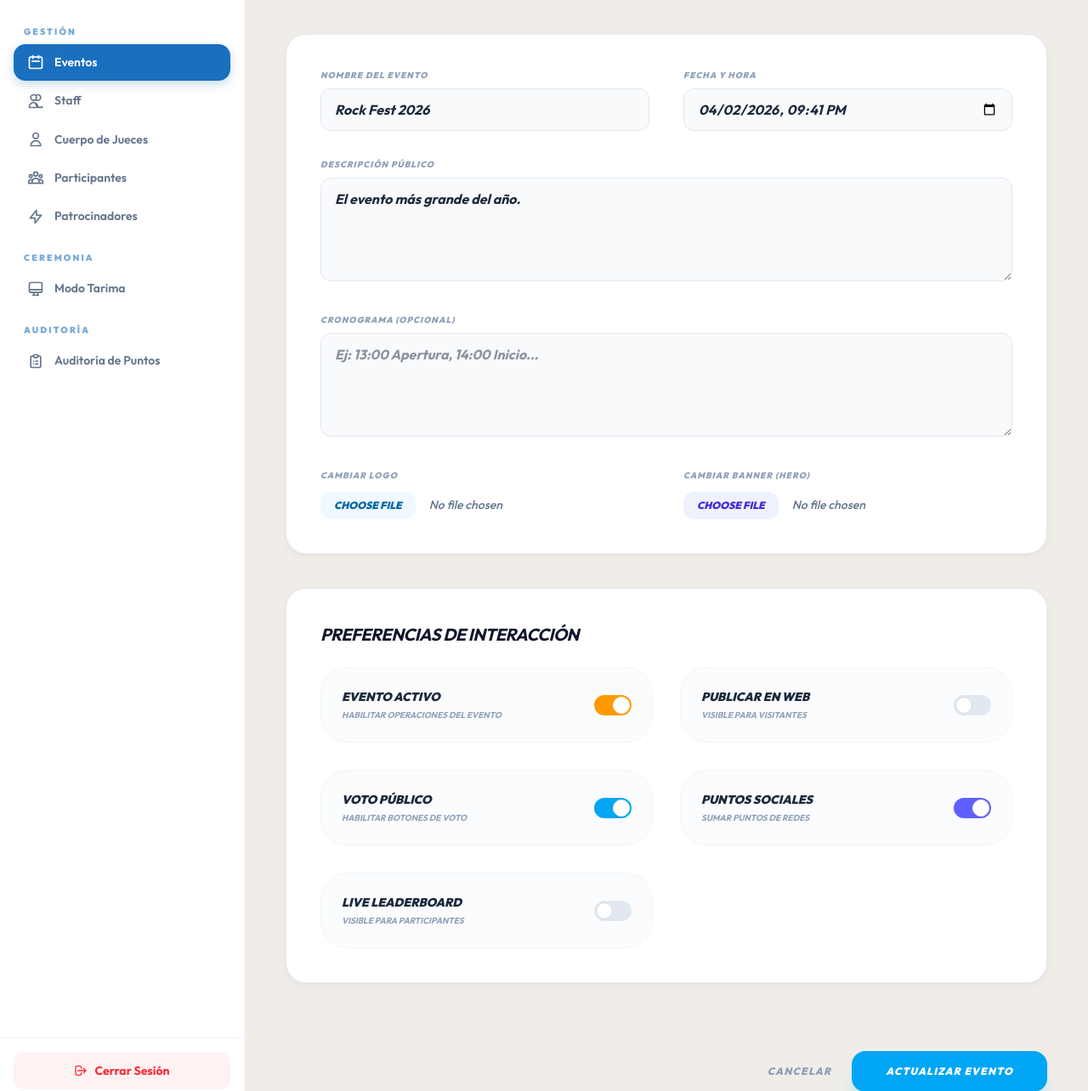
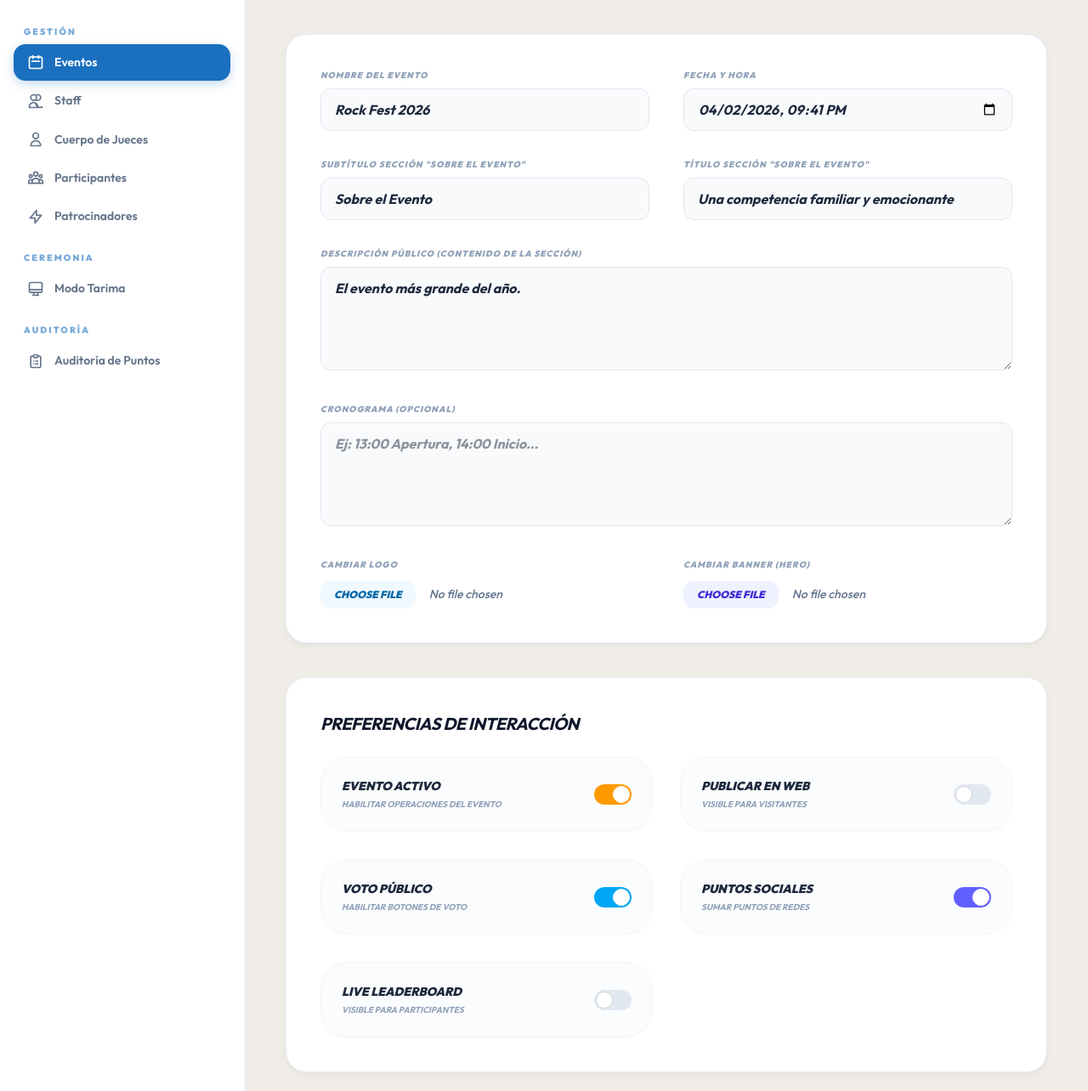
Before and after one commit to jcastillo0940/eventossc, a Laravel app: page /admin/events/1/edit in a window 1280 px wide. Shown: the part 180-1464 px from the top of the page at 85% size. Run offline with Laravel 12, Linux system fonts and the light colour scheme; a user stored in the database is signed in; data comes from the database, SQL or seed files in the repository; style sheets or scripts are compiled from the project's sources; some libraries are stand-ins or nearby versions.

Commit message:
Landing tipo de evento

```diff
--- a/app/Http/Controllers/AdminEventController.php
+++ b/app/Http/Controllers/AdminEventController.php
@@ -58,6 +58,8 @@ class AdminEventController extends Controller
             'enable_public_vote' => $request->has('enable_public_vote') ? 'true' : 'false',
             'enable_social_points' => $request->has('enable_social_points') ? 'true' : 'false',
             'event_schedule' => $request->input('event_schedule') ?? '',
+            'about_subtitle' => $request->input('about_subtitle') ?? 'Sobre el Evento',
+            'about_title' => $request->input('about_title') ?? 'Una competencia familiar y emocionante',
         ];
 
         foreach ($settings as $key => $value) {
@@ -111,6 +113,8 @@ class AdminEventController extends Controller
             'enable_public_vote' => $request->has('enable_public_vote') ? 'true' : 'false',
             'enable_social_points' => $request->has('enable_social_points') ? 'true' : 'false',
             'event_schedule' => $request->input('event_schedule') ?? '',
+            'about_subtitle' => $request->input('about_subtitle') ?? 'Sobre el Evento',
+            'about_title' => $request->input('about_title') ?? 'Una competencia familiar y emocionante',
         ];
 
         foreach ($settings as $key => $value) {
--- a/resources/views/admin/events/edit.blade.php
+++ b/resources/views/admin/events/edit.blade.php
@@ -25,9 +25,20 @@
                 </div>
             </div>
 
+            <div class="grid grid-cols-1 md:grid-cols-2 gap-10">
+                <div class="space-y-2">
+                    <label class="text-[10px] font-black uppercase text-slate-400 tracking-widest block">Subtítulo Sección "Sobre el Evento"</label>
+                    <input type="text" name="about_subtitle" value="{{ old('about_subtitle', $event->getSetting('about_subtitle', 'Sobre el Evento')) }}" class="w-full bg-slate-50 border border-slate-200 rounded-xl px-4 py-3 font-bold text-slate-800 focus:outline-none focus:ring-2 focus:ring-sky-500 transition-all">
+                </div>
+                <div class="space-y-2">
+                    <label class="text-[10px] font-black uppercase text-slate-400 tracking-widest block">Título Sección "Sobre el Evento"</label>
+                    <input type="text" name="about_title" value="{{ old('about_title', $event->getSetting('about_title', 'Una competencia familiar y emocionante')) }}" class="w-full bg-slate-50 border border-slate-200 rounded-xl px-4 py-3 font-bold text-slate-800 focus:outline-none focus:ring-2 focus:ring-sky-500 transition-all">
+                </div>
+            </div>
+
             <div class="space-y-2">
-                <label class="text-[10px] font-black uppercase text-slate-400 tracking-widest block">Descripción Público</label>
-                <textarea name="description" rows="4" class="w-full bg-slate-50 border border-slate-200 rounded-xl px-4 py-3 font-bold text-slate-800 focus:outline-none focus:ring-2 focus:ring-sky-500 transition-all">{{ $event->description }}</textarea>
+                <label class="text-[10px] font-black uppercase text-slate-400 tracking-widest block">Descripción Público (Contenido de la Sección)</label>
+                <textarea name="description" rows="4" class="w-full bg-slate-50 border border-slate-200 rounded-xl px-4 py-3 font-bold text-slate-800 focus:outline-none focus:ring-2 focus:ring-sky-500 transition-all" placeholder="Describa el evento para los visitantes...">{{ $event->description }}</textarea>
             </div>
 
             <div class="space-y-2">
--- a/resources/views/landing/event.blade.php
+++ b/resources/views/landing/event.blade.php
@@ -257,11 +257,10 @@
             <div class="space-y-8">
                 <div>
                     <span class="text-xs font-black uppercase tracking-[0.3em] mb-3 block" style="color: #1A6FBF;">
-                        ● Sobre el Evento
+                        ● {{ $event->getSetting('about_subtitle', 'Sobre el Evento') }}
                     </span>
                     <h2 class="text-4xl md:text-5xl font-black text-slate-800 tracking-tight leading-tight">
-                        Una competencia <br>
-                        <span style="color: #1A6FBF;">familiar y emocionante</span>
+                        {!! nl2br(e($event->getSetting('about_title', 'Una competencia familiar y emocionante'))) !!}
                     </h2>
                 </div>
                 <div class="text-slate-600 leading-relaxed text-base font-medium">
```
Also changed, not shown: resources/views/admin/events/create.blade.php (+12 -1 lines).
